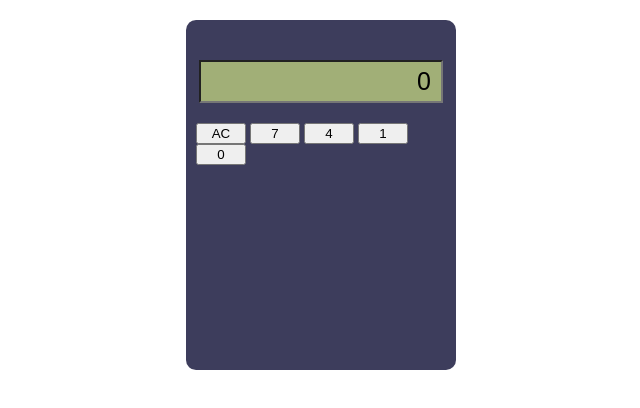
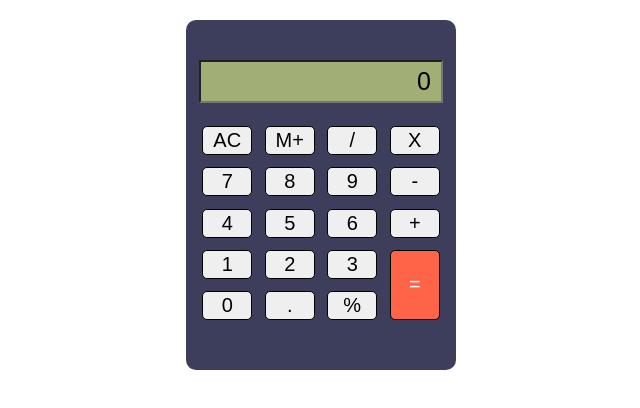
Before and after one commit to PratikshaShinde21/calculator, a plain HTML site: page index.html in a window 1280 px wide. Shown: the whole page, without its empty margins (319-959 px from the left). Drawn offline with Linux system fonts and the light colour scheme.

Commit message:
structure created

```diff
--- a/index.html
+++ b/index.html
@@ -1,21 +1,21 @@
-<!DOCTYPE html>
+<!doctype html>
 <html lang="en">
   <head>
-    <meta charset="UTF-8">
-    <meta name="viewport" content="width=device-width, initial-scale=1.0">
+    <meta charset="UTF-8" />
+    <meta name="viewport" content="width=device-width, initial-scale=1.0" />
     <title>Calculator</title>
     <style>
-        .calculator-body{
+      .calculator-body {
         height: 300px;
         width: 250px;
-            background-color: #3D3D5C;
+        background-color: #3d3d5c;
         margin: 20px auto;
         border-radius: 10px;
         padding: 10px;
         padding-top: 40px;
       }
 
-      .screen{
+      .screen {
         background-color: #a1af77;
         text-align: right;
         width: 220px;
@@ -26,16 +26,40 @@
         margin-bottom: 20px;
       }
 
-       .btn{
+      .buttons-container {
+        display: flex;
+        flex-direction: column;
+        height: 200px;
+        flex-wrap: wrap;
+        justify-content: space-between;
+        align-items: center;
+      }
+      .btn {
         width: 50px;
         text-align: center;
+        padding: 2px 0;
+        font-size: 20px;
+        margin: 3px;
+        border: 0.5px solid black;
+        border-radius: 5px;
+        cursor: pointer;
+      }
+
+      .btn:hover{
+        box-shadow: 0 0 5px 0 #fff ;
+        transition: 0.5s;
+      }
+
+      .btn-equal {
+        background-color: #ff6348;
+        height: 70px;
+        color: white;
       }
     </style>
   </head>
   <body>
     <div class="calculator-body">
-
-       <input type="text" value="0" class="screen"/>
+      <input type="text" value="0" class="screen" />
 
       <div class="buttons-container">
         <button class="btn">AC</button>
@@ -44,6 +68,22 @@
         <button class="btn">1</button>
         <button class="btn">0</button>
 
+        <button class="btn">M+</button>
+        <button class="btn">8</button>
+        <button class="btn">5</button>
+        <button class="btn">2</button>
+        <button class="btn">.</button>
+
+        <button class="btn">/</button>
+        <button class="btn">9</button>
+        <button class="btn">6</button>
+        <button class="btn">3</button>
+        <button class="btn">%</button>
+
+        <button class="btn">X</button>
+        <button class="btn">-</button>
+        <button class="btn">+</button>
+        <button class="btn btn-equal">=</button>
       </div>
     </div>
   </body>
```
Lines whose indentation alone changed are shown as unchanged.
